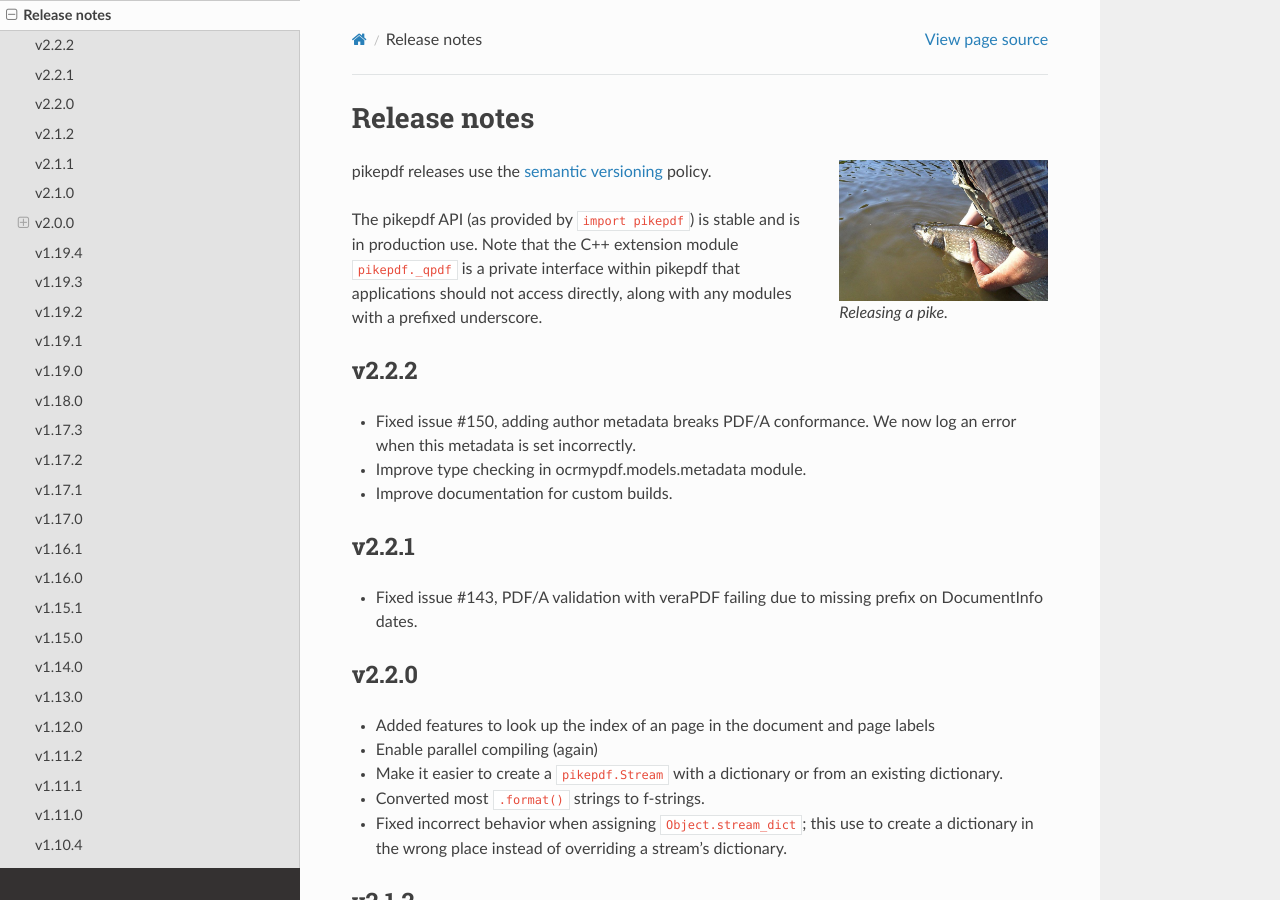
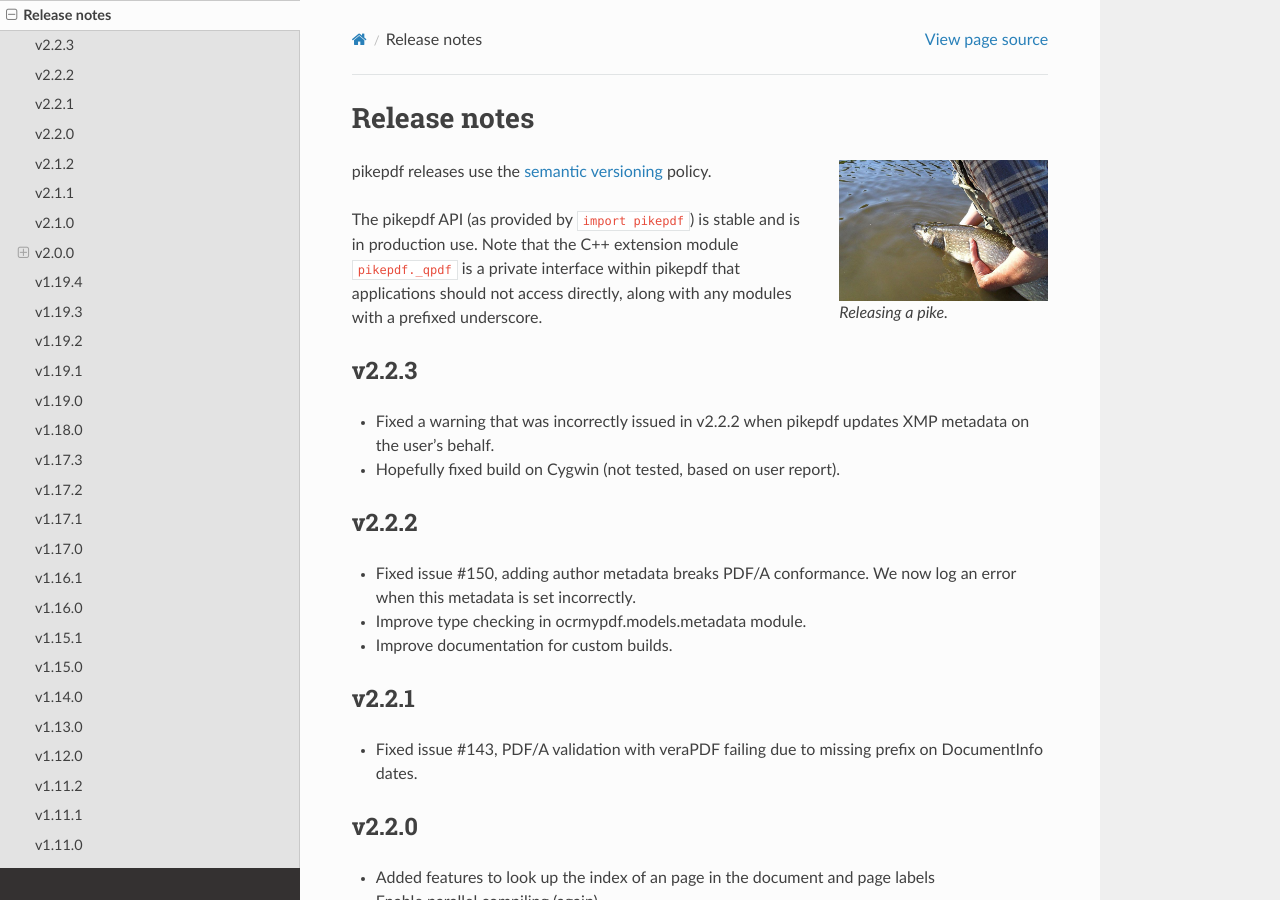
Before and after one commit to pikepdf/pikepdf, a Sphinx documentation site: the page built from docs/release_notes.rst, in a window 1280 px wide and 900 px high. Built offline with Sphinx 7.4.7 and the Read the Docs theme 2.0.0, drawn with Linux system fonts in a browser that asks for light colours; the version number could not be read and is left out.

Commit message:
v2.2.3 release notes

```diff
--- a/docs/release_notes.rst
+++ b/docs/release_notes.rst
@@ -17,6 +17,13 @@ The pikepdf API (as provided by ``import pikepdf``) is stable and
 is in production use. Note that the C++ extension module
 ``pikepdf._qpdf`` is a private interface within pikepdf that applications
 should not access directly, along with any modules with a prefixed underscore.
+
+v2.2.3
+======
+
+-  Fixed a warning that was incorrectly issued in v2.2.2 when pikepdf updates XMP
+   metadata on the user's behalf.
+-  Hopefully fixed build on Cygwin (not tested, based on user report).
 
 v2.2.2
 ======
```
